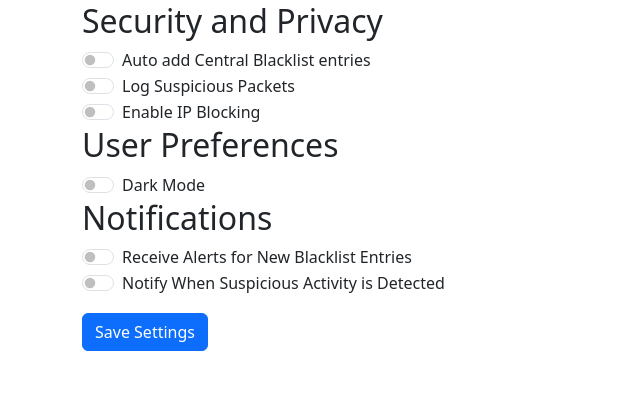
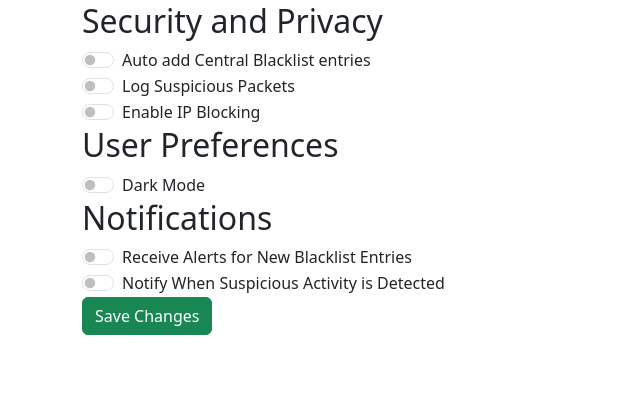
Before and after one commit to Gustav2/NetSparrow, a Django app: page /mysettings/ in a window 1280 px wide. Shown: the part 54-454 px from the top of the page, without its empty margins (0-640 px from the left). Run offline with Django 4.2, Linux system fonts and the light colour scheme; the visitor is signed in with stand-in values (Sample User, id 1); data comes from the database, SQL or seed files in the repository.

Commit message:
fiks to settings

```diff
--- a/central_server/app/website/templates/mysettings.html
+++ b/central_server/app/website/templates/mysettings.html
@@ -3,62 +3,39 @@
 {% block content %}
 <div class="col-md-6 offset-md-3">
     <h1>My Settings</h1>
-    <form id="settingsForm">
+    <form method="POST" action="{% url 'update_settings' %}" id="settingsForm">
+        {% csrf_token %}
         <h2>Security and Privacy</h2>
         <div class="form-check form-switch">
-            <input class="form-check-input" type="checkbox" id="autoAddBlacklist" {% if settings.auto_add_blacklist %}checked{% endif %}>
+            <input class="form-check-input" type="checkbox" name="auto_add_blacklist" id="autoAddBlacklist" {% if settings.auto_add_blacklist %}checked{% endif %}>
             <label class="form-check-label" for="autoAddBlacklist">Auto add Central Blacklist entries</label>
         </div>
         <div class="form-check form-switch">
-            <input class="form-check-input" type="checkbox" id="logSuspiciousPackets" {% if settings.log_suspicious_packets %}checked{% endif %}>
+            <input class="form-check-input" type="checkbox" name="log_suspicious_packets" id="logSuspiciousPackets" {% if settings.log_suspicious_packets %}checked{% endif %}>
             <label class="form-check-label" for="logSuspiciousPackets">Log Suspicious Packets</label>
         </div>
         <div class="form-check form-switch">
-            <input class="form-check-input" type="checkbox" id="enableIpBlocking" {% if settings.enable_ip_blocking %}checked{% endif %}>
+            <input class="form-check-input" type="checkbox" name="enable_ip_blocking" id="enableIpBlocking" {% if settings.enable_ip_blocking %}checked{% endif %}>
             <label class="form-check-label" for="enableIpBlocking">Enable IP Blocking</label>
         </div>
 
         <h2>User Preferences</h2>
         <div class="form-check form-switch">
-            <input class="form-check-input" type="checkbox" id="darkMode" {% if settings.dark_mode %}checked{% endif %}>
+            <input class="form-check-input" type="checkbox" name="dark_mode" id="darkMode" {% if settings.dark_mode %}checked{% endif %}>
             <label class="form-check-label" for="darkMode">Dark Mode</label>
         </div>
 
         <h2>Notifications</h2>
         <div class="form-check form-switch">
-            <input class="form-check-input" type="checkbox" id="notifyBlacklistUpdates" {% if settings.notify_blacklist_updates %}checked{% endif %}>
+            <input class="form-check-input" type="checkbox" name="notify_blacklist_updates" id="notifyBlacklistUpdates" {% if settings.notify_blacklist_updates %}checked{% endif %}>
             <label class="form-check-label" for="notifyBlacklistUpdates">Receive Alerts for New Blacklist Entries</label>
         </div>
         <div class="form-check form-switch">
-            <input class="form-check-input" type="checkbox" id="notifySuspiciousActivity" {% if settings.notify_suspicious_activity %}checked{% endif %}>
+            <input class="form-check-input" type="checkbox" name="notify_suspicious_activity" id="notifySuspiciousActivity" {% if settings.notify_suspicious_activity %}checked{% endif %}>
             <label class="form-check-label" for="notifySuspiciousActivity">Notify When Suspicious Activity is Detected</label>
         </div>
-        <button type="button" id="saveSettings" class="btn btn-primary mt-3">Save Settings</button>
+
+        <button type="submit" class="btn btn-success">Save Changes</button>
     </form>
 </div>
 {% endblock %}
-
-<script>
-document.getElementById('saveSettings').addEventListener('click', () => {
-    const settings = {
-        auto_add_blacklist: document.getElementById('autoAddBlacklist').checked,
-        log_suspicious_packets: document.getElementById('logSuspiciousPackets').checked,
-        enable_ip_blocking: document.getElementById('enableIpBlocking').checked,
-        dark_mode: document.getElementById('darkMode').checked,
-        notify_blacklist_updates: document.getElementById('notifyBlacklistUpdates').checked,
-        notify_suspicious_activity: document.getElementById('notifySuspiciousActivity').checked,
-    };
-
-    fetch('{% url "update_settings" %}', {
-        method: 'POST',
-        headers: {
-            'Content-Type': 'application/json',
-            'X-CSRFToken': '{{ csrf_token }}'
-        },
-        body: JSON.stringify(settings)
-    })
-    .then(response => response.json())
-    .then(data => alert(data.message || data.error))
-    .catch(error => alert('Error: ' + error.message));
-});
-</script>
--- a/central_server/app/website/views.py
+++ b/central_server/app/website/views.py
@@ -69,6 +69,25 @@ def mysettings(request):
         return render(request, 'mysettings.html', {'settings': settings})
     return redirect('login')
 
+def update_settings(request):
+    if request.user.is_authenticated:
+        if request.method == 'POST':
+            settings, created = MySettings.objects.get_or_create(user=request.user)
+
+            # Update each field based on POST data
+            settings.auto_add_blacklist = 'auto_add_blacklist' in request.POST
+            settings.log_suspicious_packets = 'log_suspicious_packets' in request.POST
+            settings.enable_ip_blocking = 'enable_ip_blocking' in request.POST
+            settings.dark_mode = 'dark_mode' in request.POST
+            settings.notify_blacklist_updates = 'notify_blacklist_updates' in request.POST
+            settings.notify_suspicious_activity = 'notify_suspicious_activity' in request.POST
+
+            settings.save()  # Save changes to the database
+
+            return redirect('mysettings')  # Redirect back to the settings page
+
+        return redirect('mysettings')  # Redirect if the request is not POST
+    return redirect('login')  # Redirect if the user is not authenticated
 
 def add_to_my_blacklist(request, blacklist_id):
     if request.user.is_authenticated:
@@ -283,23 +302,3 @@ def settings_remove_from_myblacklist(request):
             return JsonResponse({"error": str(e)}, status=500)
 
     return JsonResponse({"error": "DELETE request required."}, status=405)
-
-@api_view(['POST'])
-@authentication_classes([TokenAuthentication])
-@permission_classes([IsAuthenticated])
-def update_settings(request):
-    if request.method == 'POST':
-        data = request.data
-        settings, _ = MySettings.objects.get_or_create(user=request.user)
-
-        settings.auto_add_blacklist = data.get('auto_add_blacklist', settings.auto_add_blacklist)
-        settings.log_suspicious_packets = data.get('log_suspicious_packets', settings.log_suspicious_packets)
-        settings.enable_ip_blocking = data.get('enable_ip_blocking', settings.enable_ip_blocking)
-        settings.dark_mode = data.get('dark_mode', settings.dark_mode)
-        settings.notify_blacklist_updates = data.get('notify_blacklist_updates', settings.notify_blacklist_updates)
-        settings.notify_suspicious_activity = data.get('notify_suspicious_activity', settings.notify_suspicious_activity)
-
-        settings.save()
-        return JsonResponse({'message': 'Settings updated successfully!'}, status=200)
-
-    return JsonResponse({'error': 'POST request required.'}, status=405)
```
